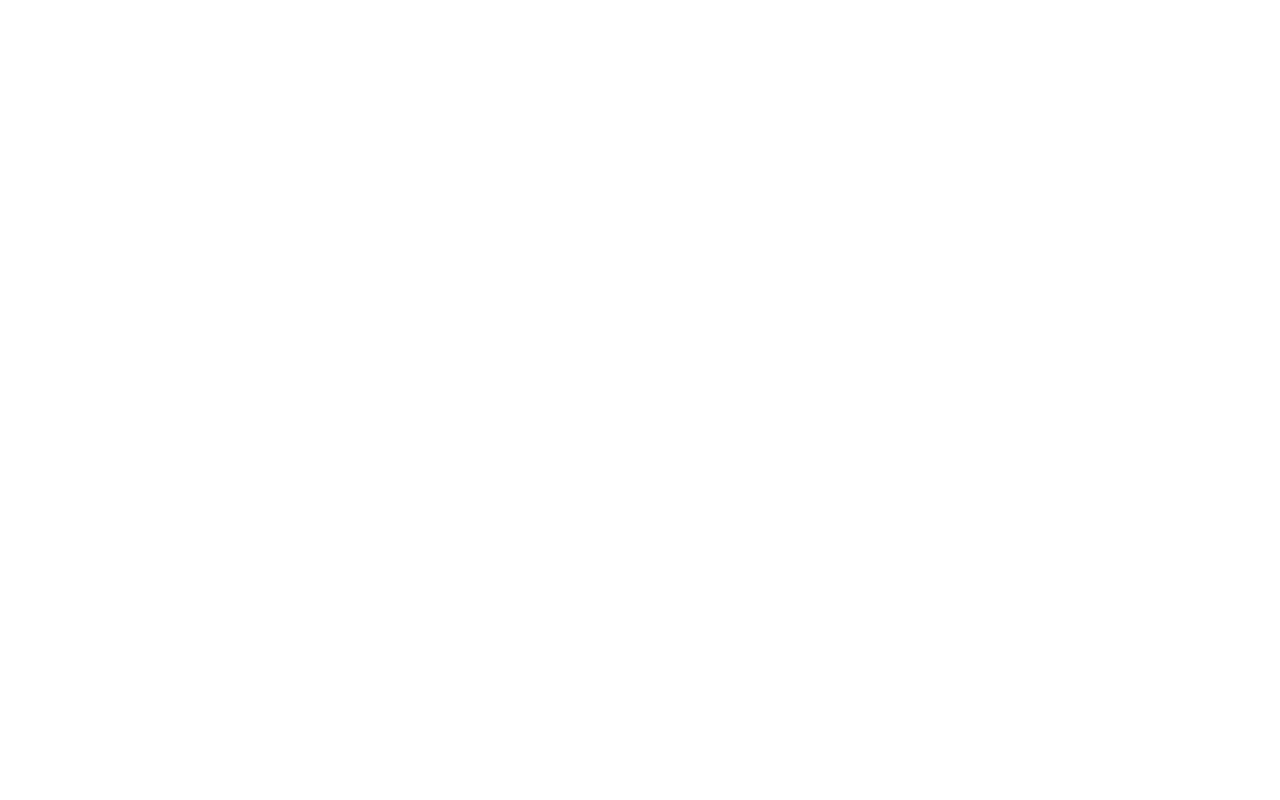
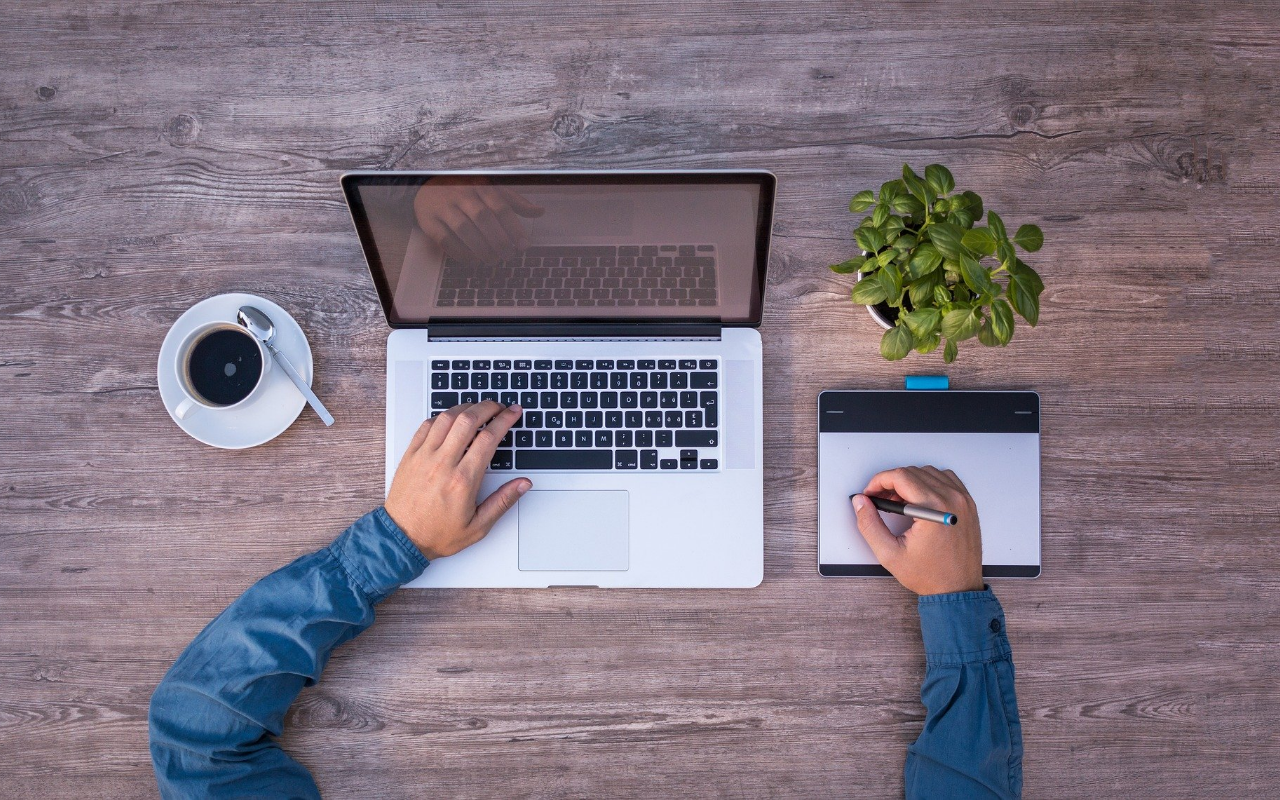
Before and after one commit to Ambitious156288/Recruitment-Task-4-, a website built with webpack: page src/index.html in a window 1280 px wide. Built offline with nearby package versions, Linux system fonts and the light colour scheme.

Commit message:
add styles

```diff
--- a/src/index.html
+++ b/src/index.html
@@ -6,7 +6,7 @@
   <meta name="viewport" content="width=device-width, initial-scale=1.0" />
   <meta http-equiv="X-UA-Compatible" content="ie=edge" />
   <link rel="stylesheet" href="https://cdnjs.cloudflare.com/ajax/libs/materialize/1.0.0/css/materialize.min.css">
-  <title>1. Przeglądarka - JS</title>
+  <title>4. Frontend - CSS</title>
 </head>
 
 <body>
--- a/src/styles/styles.scss
+++ b/src/styles/styles.scss
@@ -3,3 +3,11 @@
   padding: 0;
   box-sizing: border-box;
 }
+
+body {
+  width: 100vw;
+  height: 100vh;
+  background: url(../images/work.jpg) no-repeat center;
+  background-size: cover;
+  // overflow: hidden;
+}
```
Also changed, not shown: src/images/photo.jpg (deleted), src/images/work.jpg (added).
